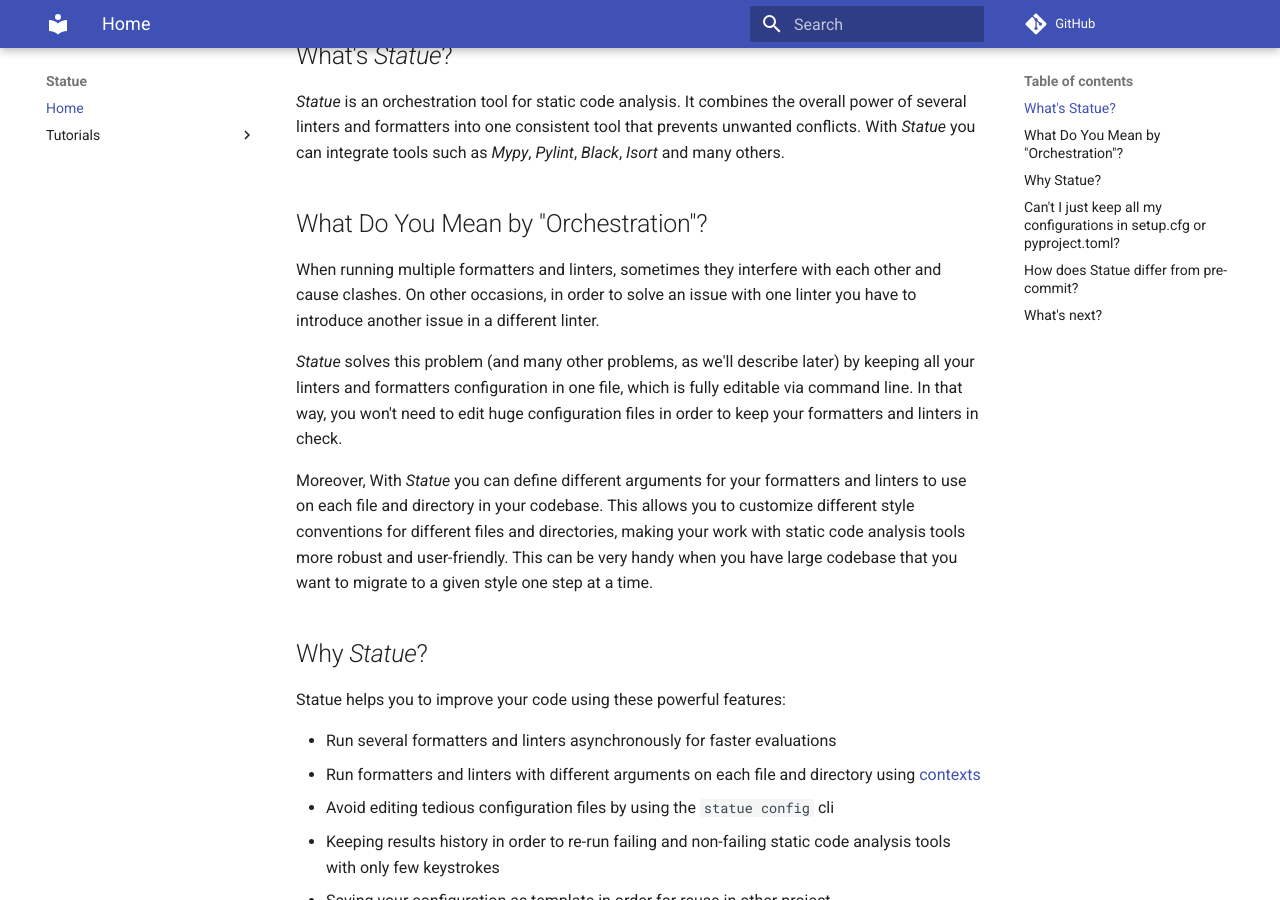
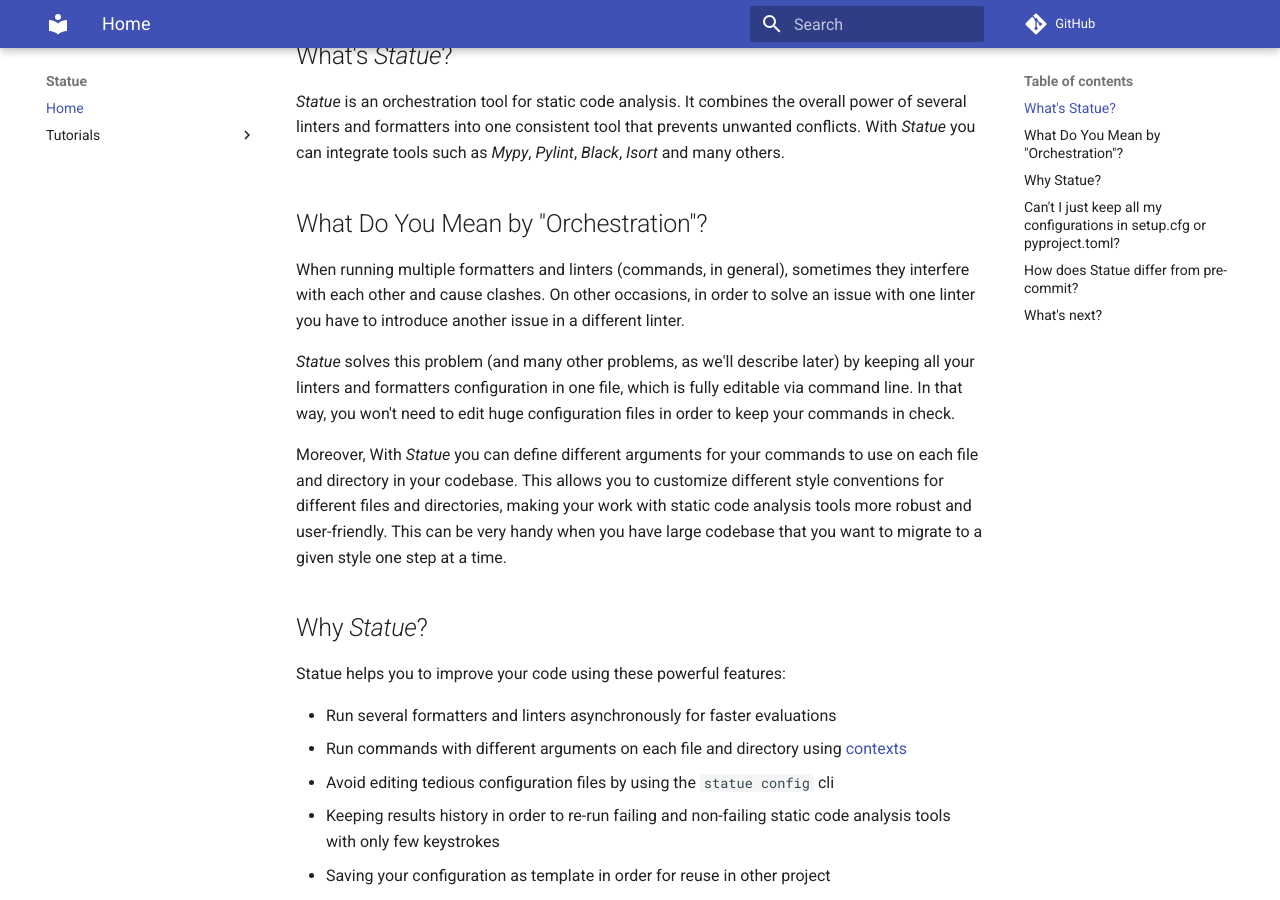
Before and after one commit to saroad2/statue, an MkDocs documentation site: the page built from docs/README.md, in a window 1280 px wide and 900 px high, scrolled down 251 px. Built offline with MkDocs 1.6.1 and Material for MkDocs 9.7.7, drawn with Linux system fonts in a browser that asks for light colours; comment, search, counter and statistics services are not loaded.

Commit message:
Replace "formatters and linters" with simple "commands" in documentation

```diff
--- a/docs/README.md
+++ b/docs/README.md
@@ -16,15 +16,15 @@
 
 ## What Do You Mean by "Orchestration"?
 
-When running multiple formatters and linters, sometimes they interfere with each other and cause clashes.
-On other occasions, in order to solve an issue with one linter you have to introduce another issue
+When running multiple formatters and linters (commands, in general), sometimes they interfere with each other and
+cause clashes. On other occasions, in order to solve an issue with one linter you have to introduce another issue
 in a different linter.
 
 *Statue* solves this problem (and many other problems, as we'll describe later) by keeping all
 your linters and formatters configuration in one file, which is fully editable via command line. In that way,
-you won't need to edit huge configuration files in order to keep your formatters and linters in check.
+you won't need to edit huge configuration files in order to keep your commands in check.
 
-Moreover, With *Statue* you can define different arguments for your formatters and linters to use on each file
+Moreover, With *Statue* you can define different arguments for your commands to use on each file
 and directory in your codebase. This allows you to customize different style conventions for different files and
 directories, making your work with static code analysis tools more robust and user-friendly. This can be very handy
 when you have large codebase that you want to migrate to a given style one step at a time.
@@ -34,7 +34,7 @@
 Statue helps you to improve your code using these powerful features:
 
 - Run several formatters and linters asynchronously for faster evaluations
-- Run formatters and linters with different arguments on each file and directory
+- Run commands with different arguments on each file and directory
 using [contexts](contexts.md)
 - Avoid editing tedious configuration files by using the `statue config` cli
 - Keeping results history in order to re-run failing and non-failing static code analysis tools with only few
```
Also changed, not shown: docs/contexts.md (+2 -2 lines), docs/quick_start.md (+1 -1 lines), docs/run_efficiently.md (+4 -2 lines).
